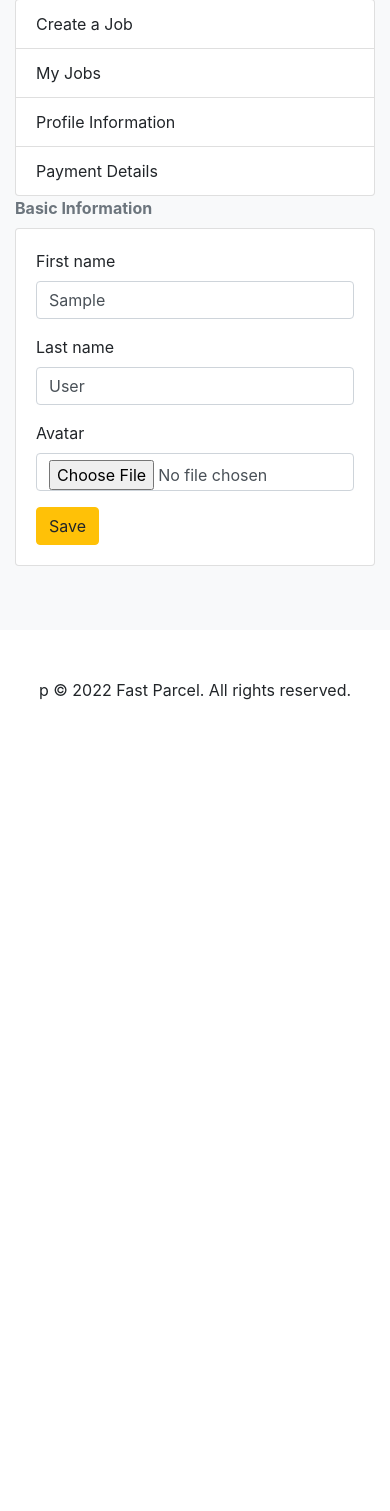
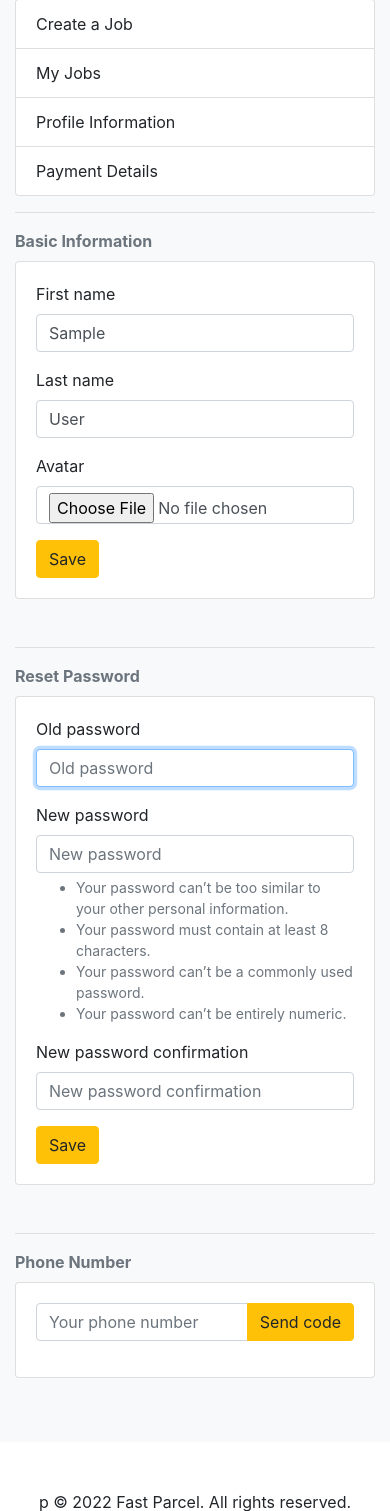
Before and after one commit to Portilloronny6/fastparcel, a Django app: page /customer/profile in a window 390 px wide. Shown: the part 282-1793 px from the top of the page. Before the commit the page ends 982 px from the top, so only its background shows below. Run offline with Django 4.2, Linux system fonts and the light colour scheme; the visitor is signed in with stand-in values (Sample User, id 1); data comes from the database, SQL or seed files in the repository; some libraries are stand-ins or nearby versions.

Commit message:
phone number notification firebase

```diff
--- a/shipping/customers/views.py
+++ b/shipping/customers/views.py
@@ -1,3 +1,6 @@
+from django.contrib import messages
+from django.contrib.auth import update_session_auth_hash
+from django.contrib.auth.forms import PasswordChangeForm
 from django.contrib.auth.mixins import LoginRequiredMixin
 from django.shortcuts import render, redirect
 from django.urls import reverse
@@ -17,10 +20,13 @@ class ProfilePage(LoginRequiredMixin, View):
 
     def get(self, request):
         user_form = BasicUserForm(instance=request.user)
-        customer_form = BasicCustomerForm(instance=request.user)
+        customer_form = BasicCustomerForm(instance=request.user.customer)
+        password_form = PasswordChangeForm(request.user)
+
         context = {
             'user_form': user_form,
             'customer_form': customer_form,
+            'password_form': password_form,
         }
         return render(request, 'customers/profile.html', context)
 
@@ -28,13 +34,22 @@ class ProfilePage(LoginRequiredMixin, View):
         user_form = BasicUserForm(request.POST, instance=request.user)
         customer_form = BasicCustomerForm(request.POST, request.FILES, instance=request.user.customer)
 
-        if user_form.is_valid() and customer_form.is_valid():
+        if request.POST.get('basic_form') and user_form.is_valid() and customer_form.is_valid():
             user_form.save()
             customer_form.save()
+            messages.success(request, 'Your profile has been updated.')
+            return redirect(reverse('profile_page'))
+
+        password_form = PasswordChangeForm(request.user, request.POST)
+        if request.POST.get('reset_form') and password_form.is_valid():
+            password_form.save()
+            update_session_auth_hash(request, password_form.user)
+            messages.success(request, 'Your password has been updated.')
             return redirect(reverse('profile_page'))
 
         context = {
             'user_form': BasicUserForm(instance=request.user),
             'customer_form': BasicCustomerForm(instance=request.user.customer),
+            'password_form': password_form,
         }
         return render(request, 'customers/profile.html', context)
--- /dev/null
+++ b/shipping/static/js/fastparcel.js
@@ -0,0 +1,7 @@
+function messageAlert(message, type) {
+    Swal.fire({
+        title: message,
+        icon: type,
+        confirmButtonText: 'Ok'
+    });
+}
--- /dev/null
+++ b/shipping/static/js/firebase.js
@@ -0,0 +1,22 @@
+// Import the functions you need from the SDKs you need
+import {initializeApp} from "https://www.gstatic.com/firebasejs/9.11.0/firebase-app.js";
+import {
+    getAuth,
+    RecaptchaVerifier,
+    signInWithPhoneNumber
+} from "https://www.gstatic.com/firebasejs/9.11.0/firebase-auth.js";
+
+// Your web app's Firebase configuration
+const firebaseConfig = {
+    apiKey: "AIzaSyBZnNGYq3o1UuzYBE4v0HcGU0ZhxplMG34",
+    authDomain: "fastparcel-970e6.firebaseapp.com",
+    projectId: "fastparcel-970e6",
+    storageBucket: "fastparcel-970e6.appspot.com",
+    messagingSenderId: "111615047450",
+    appId: "1:111615047450:web:a59b2402a2f213d51bdea3"
+};
+
+// Initialize Firebase
+const app = initializeApp(firebaseConfig);
+
+export {app, getAuth, RecaptchaVerifier, signInWithPhoneNumber};
--- /dev/null
+++ b/shipping/static/js/phone-auth.js
@@ -0,0 +1,57 @@
+import {app, getAuth, RecaptchaVerifier, signInWithPhoneNumber} from "./firebase.js";
+
+const auth = getAuth(app);
+window.recaptchaVerifier = new RecaptchaVerifier('recaptcha-container', {}, auth);
+
+const getCode = document.querySelector('#get-code');
+const verifyCode = document.querySelector('#verify-code');
+
+getCode.querySelector('button').addEventListener('click', () => {
+    const phoneNumber = getCode.querySelector('input').value;
+    const appVerifier = window.recaptchaVerifier;
+    signInWithPhoneNumber(auth, phoneNumber, appVerifier)
+        .then((confirmationResult) => {
+            // SMS sent. Prompt user to type the code from the message, then sign the
+            // user in with confirmationResult.confirm(code).
+            console.log(confirmationResult);
+            window.confirmationResult = confirmationResult;
+
+            getCode.classList.add('d-none');
+            verifyCode.classList.remove('d-none');
+        }).catch((error) => {
+        Swal.fire({
+            position: 'top-end',
+            icon: 'error',
+            title: error.message,
+            showConfirmButton: false,
+            timer: 3500
+        })
+    });
+
+    getCode.classList.add('d-none');
+    verifyCode.classList.remove('d-none');
+})
+
+verifyCode.querySelector('button').addEventListener('click', () => {
+    const code = verifyCode.querySelector('input').value;
+
+    confirmationResult.confirm(code).then((result) => {
+        // User signed in successfully.
+        const user = result.user;
+        console.log(user.phoneNumber);
+
+        user.getIdToken().then((idToken) => {
+            console.log(idToken);
+        });
+    }).catch((error) => {
+        // User couldn't sign in (bad verification code?)
+        Swal.fire({
+            position: 'top-end',
+            icon: 'error',
+            title: error.message,
+            showConfirmButton: false,
+            timer: 3500,
+        })
+    });
+
+})
--- a/shipping/templates/base.html
+++ b/shipping/templates/base.html
@@ -55,5 +55,16 @@
   p © 2022 Fast Parcel. All rights reserved.
 </footer>
 
+<script src="//cdn.jsdelivr.net/npm/sweetalert2@11"></script>
+<script src="{% static 'js/fastparcel.js' %}"></script>
+<script>
+    {% if messages %}
+        {% for message in messages %}
+            console.log("{{ message }}");
+            messageAlert('{{ message }}', '{{ message.tags }}');
+        {% endfor %}
+    {% endif %}
+</script>
+
 </body>
 </html>
--- a/shipping/templates/customers/base_portal.html
+++ b/shipping/templates/customers/base_portal.html
@@ -10,10 +10,10 @@
     <div class="row">
       <div class="col-lg-4">
         <div class="text-center">
-          <img src="
-
-              {% if user.customer.avatar %}{{ user.customer.avatar.url }}{% else %}{% static 'img/avatar.png' %}{% endif %}"
-               alt="avatar" class="rounded-circle mb-2" width="100">
+          <img src="{% if user.customer.avatar %}{{ user.customer.avatar.url }}
+                    {% else %}{% static 'img/avatar.png' %}
+                    {% endif %}"
+               alt="avatar" class="rounded-circle mb-2" width="100" height="100">
           <h4>{{ user.get_full_name|title }}</h4>
           <p class="text-secondary">{{ user.email }}</p>
         </div>
--- a/shipping/templates/customers/profile.html
+++ b/shipping/templates/customers/profile.html
@@ -1,22 +1,70 @@
 {% extends 'customers/base_portal.html' %}
+{% load static %}
 {% load bootstrap4 %}
+
+{% block head %}
+  <script src="{% static 'js/firebase.js' %}" type="module"></script>
+{% endblock %}
 
 {% block title %}
   {{ user.get_full_name|title }}
 {% endblock %}
 
 {% block main %}
+  <hr>
+  {#  Basic Information #}
   <b class="text-secondary">Basic Information</b>
-  <br>
   <div class="card bg-white mt-2 mb-5">
     <div class="card-body">
       <form method="post" enctype="multipart/form-data">
         {% csrf_token %}
         {% bootstrap_form user_form %}
         {% bootstrap_form customer_form %}
-        <input type="hidden" name="action" value="update_profile">
+        <input type="hidden" name="basic_form" value="update_profile">
         <button type="submit" class="btn btn-warning">Save</button>
       </form>
     </div>
   </div>
+  <hr>
+  {#  Reset Password #}
+  <b class="text-secondary">Reset Password</b>
+  <div class="card bg-white mt-2 mb-5">
+    <div class="card-body">
+      <form method="post" enctype="multipart/form-data">
+        {% csrf_token %}
+        {% bootstrap_form password_form %}
+        <input type="hidden" name="reset_form" value="update_password">
+        <button type="submit" class="btn btn-warning">Save</button>
+      </form>
+    </div>
+  </div>
+  <hr>
+  {# Phone Verification #}
+  <b class="text-secondary">Phone Number</b>
+  <div class="card bg-white mt-2 mb-5">
+    <div class="card-body">
+
+
+      <div id="get-code" class="input-group mb-3">
+        <input type="text" class="form-control" placeholder="Your phone number">
+        <div class="input-group-append">
+          <button class="btn btn-warning">Send code</button>
+        </div>
+      </div>
+
+      <div id="verify-code" class="input-group mb-3 d-none">
+        <input type="text" class="form-control" placeholder="Verification code">
+        <div class="input-group-append">
+          <button class="btn btn-warning">Send code</button>
+        </div>
+      </div>
+
+      <div id="recaptcha-container"></div>
+
+    </div>
+  </div>
+
+
+  <script src="{% static 'js/phone-auth.js' %}" type="module"></script>
+
 {% endblock %}
--- a/shipping/views.py
+++ b/shipping/views.py
@@ -1,3 +1,4 @@
+from django.contrib import messages
 from django.contrib.auth import login
 from django.shortcuts import render, redirect
 from django.views import View
@@ -25,6 +26,7 @@ class SignUpView(View):
             user.username = email
             user.save()
             login(request, user, backend='django.contrib.auth.backends.ModelBackend')
+            messages.success(request, 'Your account has been created! 😁')
             redirect('sign_in')
         return render(request, 'home.html', context)
 
```
